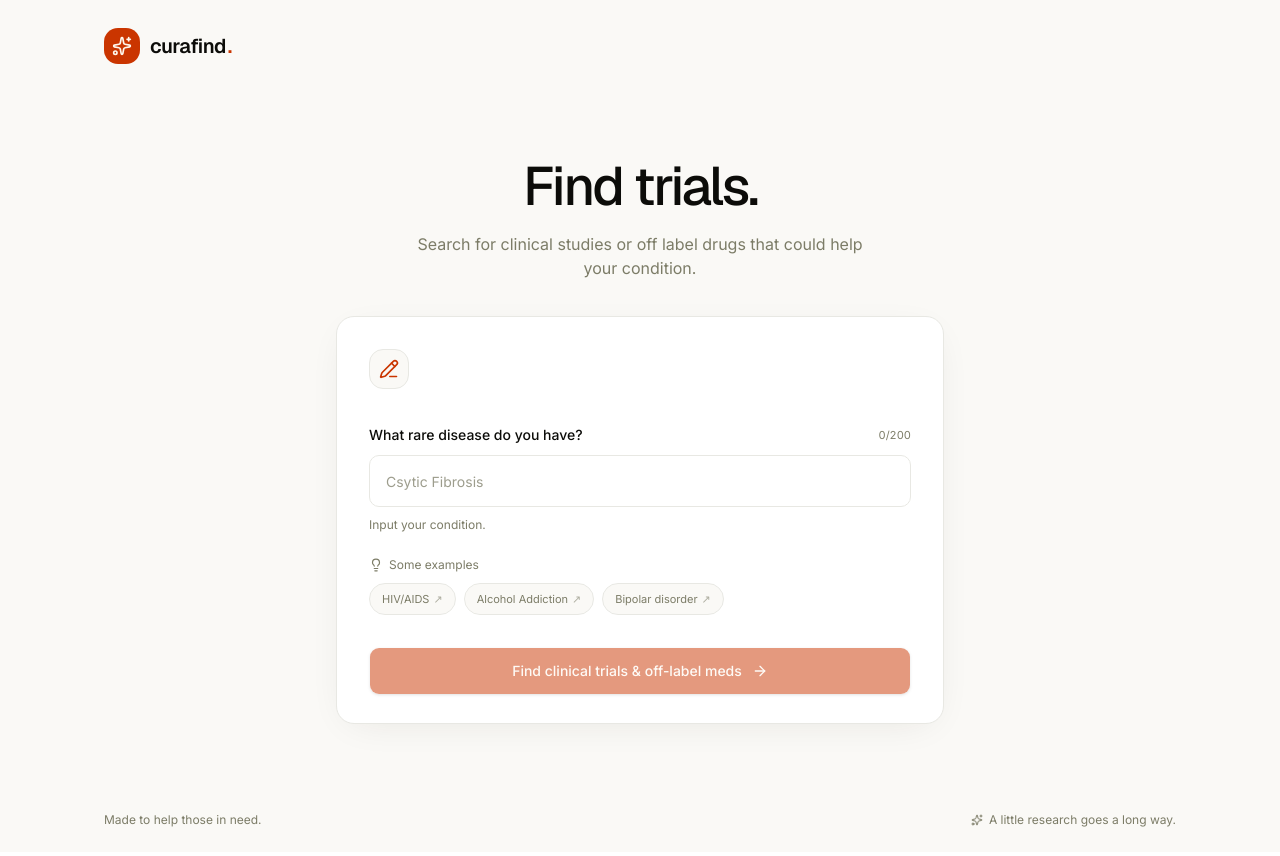
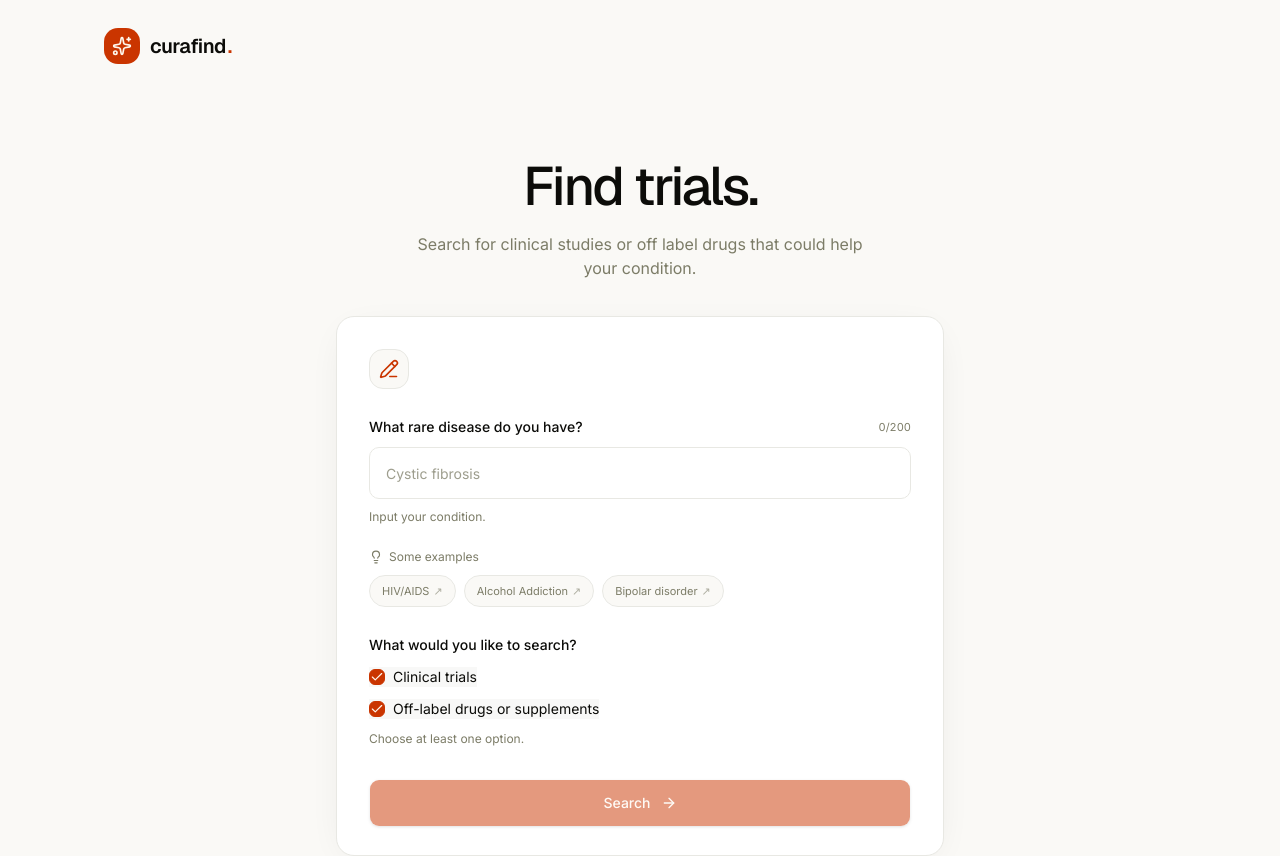
Before and after one commit to joebamahaver/curafind, a Next.js app: page / in a window 1280 px wide. Shown: the top 856 px of the page. Built offline with nearby package versions, Linux system fonts and the light colour scheme.

Commit message:
Make the checkboxes and make it easy to intercept the output

```diff
--- a/src/app/page.tsx
+++ b/src/app/page.tsx
@@ -1,6 +1,13 @@
-import { ArrowDown, Sparkles } from "lucide-react";
+"use client";
+
+import { Sparkles } from "lucide-react";
 import Link from "next/link";
-import { RequestForm } from "@/components/request-form";
+import { RequestForm, type SearchRequest } from "@/components/request-form";
+
+function handleSearch(data: SearchRequest) {
+  // Intercept the form object here. Use JSON.stringify(data) for an API request body.
+  console.log("Search request:", data);
+}
 
 export default function Home() {
   return (
@@ -16,7 +23,7 @@ export default function Home() {
           <h1 className="font-heading text-4xl leading-[1.12] font-medium tracking-[-0.045em] sm:text-[54px]">Find trials. <span className="text-primary"></span></h1>
           <p className="mx-auto mt-4 max-w-md text-sm leading-6 text-muted-foreground sm:text-base">Search for clinical studies or off label drugs that could help your condition.<br className="hidden sm:block" />{" "}</p>
         </div>
-        <RequestForm />
+        <RequestForm onSubmit={handleSearch} />
       </main>
       <footer className="mx-auto flex w-full max-w-6xl flex-wrap items-center justify-between gap-3 px-6 py-6 text-xs text-muted-foreground sm:px-10">
         <span>Made to help those in need.</span>
--- a/src/components/request-form.tsx
+++ b/src/components/request-form.tsx
@@ -1,113 +1,78 @@
 "use client";
 
-import { useEffect, useId, useRef, useState, type FormEvent } from "react";
-import { ArrowRight, CheckCheck, Lightbulb, PencilLine, RotateCcw, Sparkles } from "lucide-react";
+import { useId, useRef, useState, type FormEvent } from "react";
+import { ArrowRight, Lightbulb, PencilLine, Sparkles } from "lucide-react";
 import { Button } from "@/components/ui/button";
 import { Card, CardContent, CardFooter, CardHeader } from "@/components/ui/card";
-import { Field, FieldDescription, FieldError, FieldLabel } from "@/components/ui/field";
+import { Checkbox } from "@/components/ui/checkbox";
+import { Field, FieldDescription, FieldLabel } from "@/components/ui/field";
 import { Input } from "@/components/ui/input";
-import { Spinner } from "@/components/ui/spinner";
+
+export type SearchRequest = {
+  condition: string;
+  clinicalTrials: boolean;
+  offLabelDrugsOrSupplements: boolean;
+};
 
 type RequestFormProps = {
   initialValue?: string;
   label?: string;
   placeholder?: string;
   suggestions?: string[];
-  onSubmit?: (value: string, signal: AbortSignal) => Promise<void>;
+  onSubmit?: (data: SearchRequest) => void;
 };
-
-// Replace this demo handler with an async onSubmit prop to connect real work.
-function demoSubmit(_value: string, signal: AbortSignal): Promise<void> {
-  return new Promise((resolve, reject) => {
-    const abort = () => {
-      clearTimeout(timer);
-      reject(new DOMException("Cancelled", "AbortError"));
-    };
-    const timer = setTimeout(() => {
-      signal.removeEventListener("abort", abort);
-      resolve();
-    }, 4000);
-    signal.addEventListener("abort", abort, { once: true });
-  });
-}
 
 export function RequestForm({
   initialValue = "",
   label = "What rare disease do you have?",
-  placeholder = "Csytic Fibrosis",
+  placeholder = "Cystic fibrosis",
   suggestions = ["HIV/AIDS", "Alcohol Addiction", "Bipolar disorder"],
-  onSubmit = demoSubmit,
+  onSubmit,
 }: RequestFormProps) {
   const id = useId();
-  const [value, setValue] = useState(initialValue.slice(0, 200));
-  const [submittedValue, setSubmittedValue] = useState("");
-  const [status, setStatus] = useState<"idle" | "waiting" | "complete">("idle");
-  const [error, setError] = useState("");
-  const controller = useRef<AbortController | null>(null);
   const inputRef = useRef<HTMLInputElement>(null);
-  const statusRef = useRef<HTMLHeadingElement>(null);
-  const previousStatus = useRef(status);
+  const [formData, setFormData] = useState<SearchRequest>({
+    condition: initialValue.slice(0, 200),
+    clinicalTrials: true,
+    offLabelDrugsOrSupplements: true,
+  });
+  const [submitted, setSubmitted] = useState<SearchRequest | null>(null);
+  const canSubmit = Boolean(formData.condition.trim()) &&
+    (formData.clinicalTrials || formData.offLabelDrugsOrSupplements);
 
-  useEffect(() => () => controller.current?.abort(), []);
-
-  useEffect(() => {
-    if (status !== "idle") statusRef.current?.focus();
-    else if (previousStatus.current !== "idle") inputRef.current?.focus();
-    previousStatus.current = status;
-  }, [status]);
-
-  async function handleSubmit(event: FormEvent<HTMLFormElement>) {
-    event.preventDefault();
-    const trimmedValue = value.trim();
-    if (!trimmedValue || controller.current) return;
-
-    const request = new AbortController();
-    controller.current = request;
-    setError("");
-    setSubmittedValue(trimmedValue);
-    setStatus("waiting");
-
-    try {
-      await onSubmit(trimmedValue, request.signal);
-      if (!request.signal.aborted) setStatus("complete");
-    } catch {
-      if (!request.signal.aborted) {
-        setError("Something went wrong. Your input is saved here—please try again.");
-        setStatus("idle");
-      }
-    } finally {
-      if (controller.current === request) controller.current = null;
-    }
+  function setCondition(condition: string) {
+    setFormData((current) => ({ ...current, condition }));
   }
 
-  function editInput() {
-    controller.current?.abort();
-    controller.current = null;
-    setStatus("idle");
+  function handleSubmit(event: FormEvent<HTMLFormElement>) {
+    event.preventDefault();
+    if (!canSubmit) return;
+
+    const data: SearchRequest = { ...formData, condition: formData.condition.trim() };
+    setSubmitted(data);
+    onSubmit?.(data);
   }
 
   return (
     <Card className="gap-0 rounded-2xl border border-border bg-white py-0 shadow-[0_8px_40px_-16px_rgba(44,35,21,0.12)] ring-0">
-      {status === "idle" ? (
+      {submitted === null ? (
         <form onSubmit={handleSubmit}>
-          <CardHeader className="gap-2 px-6 pt-7 sm:px-8 sm:pt-8">
-            <span className="mb-2 flex size-10 items-center justify-center rounded-xl border border-border bg-[#faf9f6] text-primary"><PencilLine className="size-5" aria-hidden="true" /></span>
+          <CardHeader className="px-6 pt-7 sm:px-8 sm:pt-8">
+            <span className="flex size-10 items-center justify-center rounded-xl border border-border bg-[#faf9f6] text-primary"><PencilLine className="size-5" aria-hidden="true" /></span>
           </CardHeader>
-
           <CardContent className="px-6 pt-7 pb-7 sm:px-8">
             <Field className="gap-2.5">
               <div className="flex items-center justify-between gap-3">
                 <FieldLabel htmlFor={id} className="text-sm font-medium">{label}</FieldLabel>
-                <span className="text-[11px] tabular-nums text-muted-foreground" aria-hidden="true">{value.length}/200</span>
+                <span className="text-[11px] tabular-nums text-muted-foreground" aria-hidden="true">{formData.condition.length}/200</span>
               </div>
-              <Input ref={inputRef} id={id} name="request" value={value}
-                onChange={(event) => { setValue(event.target.value); setError(""); }}
+              <Input ref={inputRef} id={id} name="condition" value={formData.condition}
+                onValueChange={setCondition}
                 placeholder={placeholder} required maxLength={200}
-                aria-describedby={`${id}-hint${error ? ` ${id}-error` : ""}`}
+                aria-describedby={`${id}-hint`}
                 className="h-13 rounded-lg border border-border bg-white px-4 text-base placeholder:text-muted-foreground/75 focus-visible:border-primary/60 focus-visible:ring-primary/10 sm:text-sm"
               />
               <FieldDescription id={`${id}-hint`} className="text-xs">Input your condition.</FieldDescription>
-              {error && <FieldError id={`${id}-error`}>{error}</FieldError>}
             </Field>
 
             {suggestions.length > 0 && (
@@ -116,7 +81,7 @@ export function RequestForm({
                 <div className="flex flex-wrap gap-2">
                   {suggestions.map((suggestion) => (
                     <Button key={suggestion} type="button" variant="outline" size="sm" className="h-8 border-border bg-[#faf9f6] px-3 text-[11px] font-normal text-muted-foreground hover:border-primary/30 hover:bg-primary/5 hover:text-primary"
-                      onClick={() => { setValue(suggestion.slice(0, 200)); setError(""); inputRef.current?.focus(); }}>
+                      onClick={() => { setCondition(suggestion.slice(0, 200)); inputRef.current?.focus(); }}>
                       {suggestion}<span aria-hidden="true" className="text-muted-foreground/60">↗</span>
                     </Button>
                   ))}
@@ -124,36 +89,46 @@ export function RequestForm({
               </div>
             )}
 
-            <Button type="submit" disabled={!value.trim()} className="mt-8 h-12 w-full rounded-lg text-sm shadow-sm">Find clinical trials & off-label meds<ArrowRight className="ml-1 size-4" aria-hidden="true" /></Button>
+            <fieldset className="mt-7 space-y-3" aria-describedby={`${id}-options-hint`}>
+              <legend className="mb-3 text-sm font-medium">What would you like to search?</legend>
+              <FieldLabel htmlFor={`${id}-trials`} className="cursor-pointer text-sm font-normal">
+                <Checkbox id={`${id}-trials`} name="clinicalTrials" checked={formData.clinicalTrials}
+                  onCheckedChange={(clinicalTrials) => setFormData((current) => ({ ...current, clinicalTrials }))} />
+                Clinical trials
+              </FieldLabel>
+              <FieldLabel htmlFor={`${id}-drugs`} className="cursor-pointer text-sm font-normal">
+                <Checkbox id={`${id}-drugs`} name="offLabelDrugsOrSupplements" checked={formData.offLabelDrugsOrSupplements}
+                  onCheckedChange={(offLabelDrugsOrSupplements) => setFormData((current) => ({ ...current, offLabelDrugsOrSupplements }))} />
+                Off-label drugs or supplements
+              </FieldLabel>
+              <p id={`${id}-options-hint`} className="text-xs text-muted-foreground">Choose at least one option.</p>
+            </fieldset>
+
+            <Button type="submit" disabled={!canSubmit} className="mt-8 h-12 w-full rounded-lg text-sm shadow-sm">Search<ArrowRight className="ml-1 size-4" aria-hidden="true" /></Button>
           </CardContent>
         </form>
       ) : (
         <>
-          <CardContent className="flex min-h-[397px] flex-col items-center justify-center px-6 py-10 text-center sm:px-8" aria-busy={status === "waiting"}>
+          <CardContent className="flex min-h-[397px] flex-col items-center justify-center px-6 py-10 text-center sm:px-8">
             <div className="relative mb-7 flex size-24 items-center justify-center" aria-hidden="true">
-              {status === "waiting" ? (
-                <>
-                  <span className="absolute inset-0 rounded-full border border-primary/10" />
-                  <span className="absolute inset-0 rounded-full border-2 border-transparent border-t-primary/70 motion-safe:animate-spin motion-safe:[animation-duration:2s]" />
-                  <span className="absolute inset-3 rounded-full border border-primary/15 motion-safe:animate-pulse" />
-                  <span className="flex size-14 items-center justify-center rounded-full bg-primary/7 text-primary"><Sparkles className="size-6 motion-safe:animate-pulse" /></span>
-                </>
-              ) : (
-                <span className="flex size-20 items-center justify-center rounded-full bg-emerald-50 text-emerald-600"><CheckCheck className="size-8" /></span>
-              )}
+              <span className="absolute inset-0 rounded-full border border-primary/10" />
+              <span className="absolute inset-0 rounded-full border-2 border-transparent border-t-primary/70 motion-safe:animate-spin motion-safe:[animation-duration:2s]" />
+              <span className="absolute inset-3 rounded-full border border-primary/15 motion-safe:animate-pulse" />
+              <span className="flex size-14 items-center justify-center rounded-full bg-primary/7 text-primary"><Sparkles className="size-6 motion-safe:animate-pulse" /></span>
             </div>
-            <h2 ref={statusRef} tabIndex={-1} className="font-heading text-2xl font-medium tracking-tight outline-none">{status === "waiting" ? "Searching" : "All set. Nicely done."}</h2>
-            <p role="status" aria-live="polite" className="mt-3 max-w-xs text-sm leading-6 text-muted-foreground">{status === "waiting" ? "Working on your input. Hang tight, we’ll be ready in a moment." : "Your input has been submitted successfully."}</p>
+            <h2 className="font-heading text-2xl font-medium tracking-tight">Answer saved</h2>
+            <p role="status" className="mt-3 max-w-xs text-sm leading-6 text-muted-foreground">Your search request is ready for processing.</p>
             <div className="mt-6 w-full rounded-lg border border-border bg-[#faf9f6] px-4 py-3 text-left">
               <span className="text-[10px] font-medium tracking-wider text-muted-foreground uppercase">Your input</span>
-              <p className="mt-1 text-sm break-words">{submittedValue}</p>
+              <p className="mt-1 text-sm break-words">{submitted.condition}</p>
+              <p className="mt-2 text-xs text-muted-foreground">{[
+                submitted.clinicalTrials && "Clinical trials",
+                submitted.offLabelDrugsOrSupplements && "Off-label drugs or supplements",
+              ].filter(Boolean).join(" · ")}</p>
             </div>
           </CardContent>
           <CardFooter className="justify-center rounded-b-2xl border-t border-border bg-[#faf9f6]/70 px-6 py-3">
-            <Button type="button" variant="ghost" size="sm" onClick={editInput} className="text-xs text-muted-foreground">
-              {status === "waiting" ? <PencilLine className="size-3.5" aria-hidden="true" /> : <RotateCcw className="size-3.5" aria-hidden="true" />}
-              {status === "waiting" ? "Cancel and edit input" : "Another one"}
-            </Button>
+            <Button type="button" variant="ghost" size="sm" onClick={() => setSubmitted(null)} className="text-xs text-muted-foreground"><PencilLine className="size-3.5" aria-hidden="true" />Edit input</Button>
           </CardFooter>
         </>
       )}
--- /dev/null
+++ b/src/components/ui/checkbox.tsx
@@ -0,0 +1,24 @@
+"use client";
+
+import { Checkbox as CheckboxPrimitive } from "@base-ui/react/checkbox";
+import { Check } from "lucide-react";
+import { cn } from "@/lib/utils";
+
+function Checkbox({ className, ...props }: Omit<CheckboxPrimitive.Root.Props, "className"> & { className?: string }) {
+  return (
+    <CheckboxPrimitive.Root
+      data-slot="checkbox"
+      className={cn(
+        "peer flex size-4 shrink-0 items-center justify-center rounded-sm border border-input bg-white outline-none transition-colors focus-visible:border-ring focus-visible:ring-3 focus-visible:ring-ring/30 data-checked:border-primary data-checked:bg-primary data-checked:text-primary-foreground data-disabled:cursor-not-allowed data-disabled:opacity-50",
+        className,
+      )}
+      {...props}
+    >
+      <CheckboxPrimitive.Indicator className="flex items-center justify-center">
+        <Check className="size-3.5" aria-hidden="true" />
+      </CheckboxPrimitive.Indicator>
+    </CheckboxPrimitive.Root>
+  );
+}
+
+export { Checkbox };
--- a/src/components/ui/input.tsx
+++ b/src/components/ui/input.tsx
@@ -2,7 +2,7 @@ import * as React from "react"
 import { Input as InputPrimitive } from "@base-ui/react/input"
 import { cn } from "cn"
 
-function Input({ className, type, ...props }: React.ComponentProps<"input">) {
+function Input({ className, type, ...props }: React.ComponentProps<"input"> & Pick<InputPrimitive.Props, "onValueChange">) {
   return (
     <InputPrimitive
       type={type}
```
